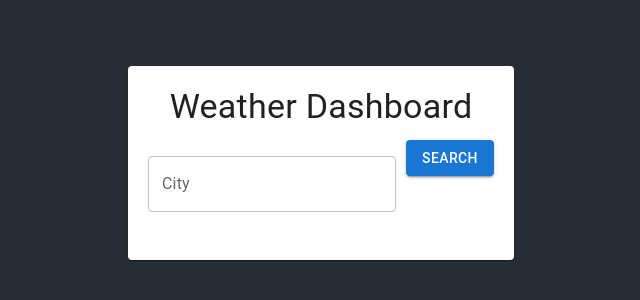
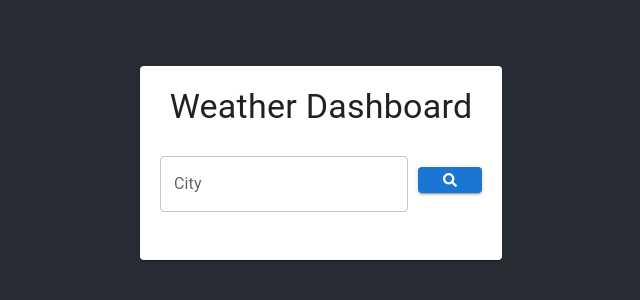
Before and after one commit to enoch2-hub/weather-dashboard, a React (Create React App) app: page / in a window 1280 px wide. Shown: the part 114-414 px from the top of the page, without its empty margins (319-959 px from the left). Built offline with nearby package versions, Linux system fonts and the light colour scheme.

Commit message:
fix resp-3

```diff
--- a/package.json
+++ b/package.json
@@ -12,6 +12,7 @@
     "axios": "^1.7.2",
     "react": "^18.3.1",
     "react-dom": "^18.3.1",
+    "react-icons": "^5.3.0",
     "react-scripts": "5.0.1",
     "web-vitals": "^2.1.4"
   },
--- a/public/index.html
+++ b/public/index.html
@@ -7,7 +7,7 @@
     <meta name="theme-color" content="#000000" />
     <meta
       name="description"
-      content="Web site created using create-react-app"
+      content="Weather Dashboard"
     />
     <link rel="apple-touch-icon" href="%PUBLIC_URL%/logo192.png" />
     <!--
--- a/src/components/WeatherCard.css
+++ b/src/components/WeatherCard.css
@@ -2,7 +2,7 @@
     max-width: 345px;
     margin: 20px auto;
     text-align: center;
-    background-image: linear-gradient(rgba(0, 0, 0, 0.476),rgb(208, 208, 255));
+    background-image: linear-gradient(rgb(192, 204, 243),rgb(208, 208, 255));
     border-radius: 3px;
   }
 
--- a/src/components/WeatherDashboard.css
+++ b/src/components/WeatherDashboard.css
@@ -11,4 +11,11 @@
   padding: 20px;
   text-align: center;
   margin: 20px auto;
+
 }
+
+.dashboard-searchBar{
+  display: flex;
+  align-items: center;
+  justify-content: center;
+}
--- a/src/components/WeatherDashboard.jsx
+++ b/src/components/WeatherDashboard.jsx
@@ -58,6 +58,7 @@ import React, { useState } from 'react';
 import axios from 'axios';
 import WeatherCard from './WeatherCard';
 import { TextField, Button, Container, Typography, Paper } from '@mui/material';
+import { FaSearch } from "react-icons/fa";
 import './WeatherDashboard.css';
 
 const WeatherDashboard = () => {
@@ -77,11 +78,13 @@ const WeatherDashboard = () => {
 
   return (
     <Container className="dashboard-container">
+      <Container className=''/>
       <Paper className="dashboard-paper">
         <Typography variant="h4" gutterBottom>
           Weather Dashboard
         </Typography>
           <div className="search-container">
+        <div className="dashboard-searchBar">
             <TextField
               label="City"
               value={city}
@@ -95,10 +98,11 @@ const WeatherDashboard = () => {
               onClick={handleSearch}
               style={{ marginLeft: '10px' }}
               >
-            Search
+              <FaSearch/>
             </Button>
           </div>
         {weather && <WeatherCard weather={weather} />}
+        </div>
       </Paper>
     </Container>
   );
```
Also changed, not shown: 1 other file (tests, documents, lock files or other folders). Lines whose indentation alone changed are shown as unchanged.
